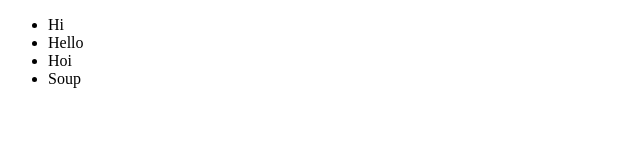
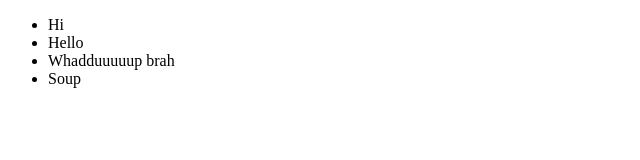
Before and after one commit to jbroekema/FirstRepo, a plain HTML site: page index.html in a window 1280 px wide. Shown: the whole page, without its empty margins (0-640 px from the left). Drawn offline with Linux system fonts and the light colour scheme.

Commit message:
added WHADDUUUP BRO

```diff
--- a/index.html
+++ b/index.html
@@ -5,7 +5,7 @@
 		<ul>
 			<li>Hi</li>
 			<li>Hello</li>
-			<li>Hoi</li>
+			<li>Whadduuuuup brah</li>
 			<li>Soup</li>
 		</ul>
 	</div>
```
